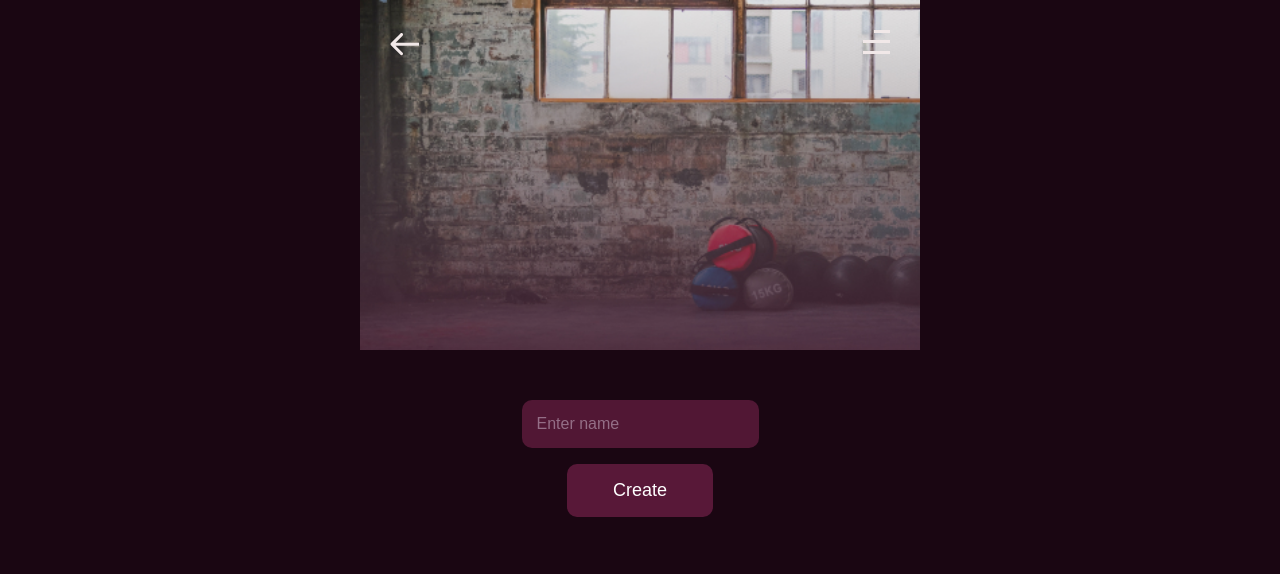
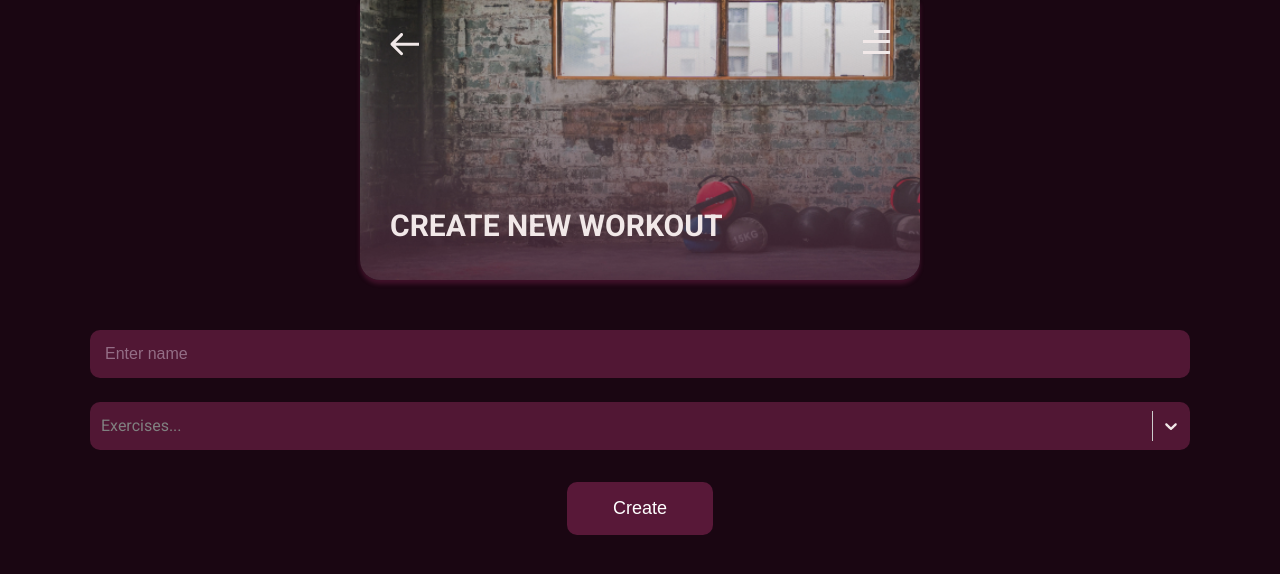
Before and after one commit to NetLive5/workout-app, a React (Create React App) app in the folder workout-app/front/: page /new-workout in a window 1280 px wide. Shown: the top 574 px of the page. Built offline with nearby package versions, Linux system fonts and the light colour scheme.

Commit message:
Feat(new-workout): Add react-select & heading

```diff
--- a/workout-app/front/package.json
+++ b/workout-app/front/package.json
@@ -6,10 +6,12 @@
     "@testing-library/jest-dom": "^5.16.5",
     "@testing-library/react": "^13.4.0",
     "@testing-library/user-event": "^13.5.0",
+    "classnames": "^2.3.2",
     "react": "^18.2.0",
     "react-dom": "^18.2.0",
     "react-router-dom": "^6.6.2",
     "react-scripts": "5.0.1",
+    "react-select": "^5.7.0",
     "sass": "^1.57.0",
     "web-vitals": "^2.1.4"
   },
--- a/workout-app/front/src/components/common/Header/Hamburger/Hamburger.jsx
+++ b/workout-app/front/src/components/common/Header/Hamburger/Hamburger.jsx
@@ -18,7 +18,7 @@ const Hamburger = () => {
     return (
     <div className={styles.wrapper}>
         <button type='button' onClick={()=>setShow(!show)}>
-            <img src={show ? hamburgerCloseImage : hamburgerImage} alt='Auth'/>
+            <img src={show ? hamburgerCloseImage : hamburgerImage} alt='Menu' height='24'/>
         </button>
         <nav className={`${styles.menu} ${show ? styles.show : ''}`}>
         <ul>
--- a/workout-app/front/src/components/common/Layout.jsx
+++ b/workout-app/front/src/components/common/Layout.jsx
@@ -1,13 +1,18 @@
 import React from 'react'
+import cn from 'classnames'
 import Header from './Header/Header'
 
 import styles from './Layout.module.scss'
 
-const Layout = ({ children, bgImage, height ='350px'} ) => {
+const Layout = ({ children, bgImage, heading =''} ) => {
     return (
-        <div className={styles.wrapper} style={{height, backgroundImage: `url(${bgImage})`}}>
+        <div
+        className={cn(styles.wrapper,{[styles.otherPage]: !!heading,})}
+        style={{backgroundImage: `url(${bgImage})`}}>
+
             <Header/>
-            <div> {children}</div>
+            {heading && <h1 className={styles.heading}>{heading}</h1>}
+            {children &&<div> {children}</div>}
         </div>
     )
 }
--- a/workout-app/front/src/components/common/Layout.module.scss
+++ b/workout-app/front/src/components/common/Layout.module.scss
@@ -1,9 +1,11 @@
+@import '../../scss/variables';
+
 .wrapper{
     display: flex;
     justify-content: space-between;
     flex-direction: column;
 
-    height: 890px;
+    height: 100%;
     max-width: 560px;
     width: '100%';
 
@@ -14,6 +16,15 @@
     background-size: cover;
     background-position: center;
 
-
-
+    &.otherPage{
+        height: 280px;
+        border-radius:0 0 20px 20px;
+        box-shadow: $bx-accent;
+    }
 }
+.heading{
+    text-transform: uppercase;
+    color: $white;
+    font-size: 30px;
+    font-weight: bold;
+}
--- a/workout-app/front/src/components/pages/Home/Home.jsx
+++ b/workout-app/front/src/components/pages/Home/Home.jsx
@@ -3,12 +3,11 @@ import Button from "../../ui/Button/Button"
 import Counters from '../../ui/Counters/Counters'
 import bgImage from '../../../images/home-bg.jpg'
 import styles from './Home.module.scss'
-import { useNavigate } from "react-router-dom"
+
 
 const Home = () => {
-    const navigate = useNavigate()
 
-    return <Layout height='100%' bgImage={bgImage}>
+    return <Layout bgImage={bgImage}>
 
     <Button text='New' type='main' callback={()=>{}}/>
     <h1 className={styles.heading}>EXERCISES FOR THE SHOULDERS</h1>
--- a/workout-app/front/src/components/pages/NewWorkout/NewWorkout.jsx
+++ b/workout-app/front/src/components/pages/NewWorkout/NewWorkout.jsx
@@ -1,4 +1,5 @@
 import React from 'react'
+import ReactSelect from 'react-select'
 import Layout from '../../common/Layout'
 
 import bgImage from '../../../images/new-workout-bg.jpg'
@@ -10,7 +11,7 @@ import styles from '../NewWorkout/NewWorkout.module.scss'
 
 const NewWorkout = () => {
   const [name, setName] = React.useState('')
-  //const [exercises, setExercises] = React.useState([])
+  const [exercises, setExercises] = React.useState([])
 
   const handleSubmit = () =>
   {
@@ -18,14 +19,27 @@ const NewWorkout = () => {
   }
   return (
   <>
-    <Layout bgImage={bgImage} />
+    <Layout bgImage={bgImage} heading ='Create new workout' />
       <div className={styles.wrapper}>
         <form onSubmit={handleSubmit}>
           <Feild
             placeholder='Enter name'
             value={name}
-            onChange={e =>setName(e.target.value)}/>
-            {/*React Select*/}
+            onChange={e => setName(e.target.value)}
+            required
+            />
+            <ReactSelect
+              classNamePrefix='select2-selection'
+              placeholder='Exercises...'
+              title='Exercises'
+              options={[
+                { value:'dgfdfg', label: 'Puss-ups' },
+                { value:'fgdfgdf', label: 'Pull-ups' },
+              ]}
+             value={exercises}
+             onChange={setExercises}
+             isMulti={true}
+            />
           <Button text = 'Create' callback={()=>{}}/>
        </form>
       </div>
--- a/workout-app/front/src/components/pages/NewWorkout/NewWorkout.module.scss
+++ b/workout-app/front/src/components/pages/NewWorkout/NewWorkout.module.scss
@@ -2,5 +2,5 @@
 
 .wrapper{
  padding: 50px 90px;
- text-align: center;
+ //text-align: center;
 }
--- a/workout-app/front/src/components/ui/Feild/Feild.module.scss
+++ b/workout-app/front/src/components/ui/Feild/Feild.module.scss
@@ -7,10 +7,11 @@
     font-size: 16px;
     padding: 14px;
     border-radius: 10px;
-    margin-bottom: 1rem;
+    margin-bottom: 1.5rem;
     outline: none;
+    width: 100%;
     &:focus{
-        border-color: rgba($accent, .3);
+        border-color: rgba($accent, 0.3);
     }
     &::placeholder{
         color: #946E86;
--- a/workout-app/front/src/scss/index.scss
+++ b/workout-app/front/src/scss/index.scss
@@ -80,3 +80,69 @@ img {
 #root{
     height: 100%;
 }
+.select2-selection{
+	&__control{
+		cursor: pointer !important;
+		margin-bottom: 2rem;
+		border-radius: 10px !important;
+		min-height: 48px !important;
+		background-color: $purple !important;
+		border: 1px solid transparent !important;
+		color: $white;
+		font-size: 16px;
+		outline: none;
+		width: 100%;
+		&--is-focused {
+			border-color: transparent !important;
+			box-shadow: 0 0 0 1px rgba($accent, 0.3) !important;
+		}
+	}
+	&__menu{
+		background-color: $purple !important;
+		border-radius: 10px !important;
+		&-list {
+			padding: 0px !important;
+			border-radius: 10px !important;
+		}
+		&-notice{
+			color: #946E86 !important;
+		}
+	}
+
+	&__option{
+		&--is-focused{
+			background-color: darken($purple, 7%) !important;
+		}
+		&--is-selected {
+			background-color: darken($purple, 8%) !important;
+		}
+	}
+	&__indicator,
+	&__indicator:hover{
+		color: $white !important;
+	}
+	&__palceholder{
+		color: #946E86 !important;
+		margin-left: 6px !important;
+	}
+	&__single-value {
+		color: $white !important;
+	}
+	&__multi-value{
+		border-radius: 6px !important;
+		background-color: lighten($purple, 7%) !important;
+
+		&__label{
+			color: $white !important;
+		}
+
+		&__remove:hover{
+			background-color: #8b2557 !important;
+			color: $white !important;
+		}
+
+	}
+	&__input{
+		color: $white !important;
+	}
+}
```
Also changed, not shown: 1 other file (tests, documents, lock files or other folders).
